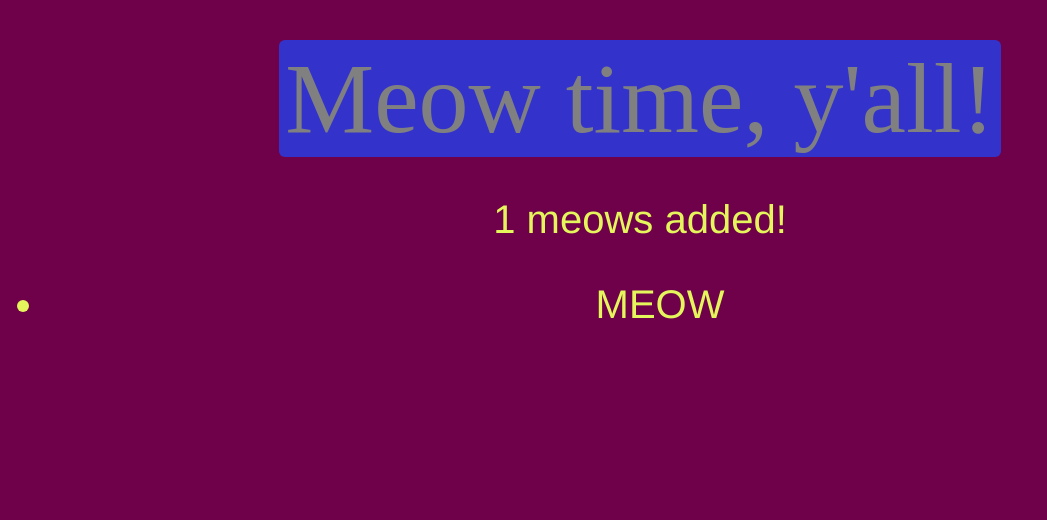
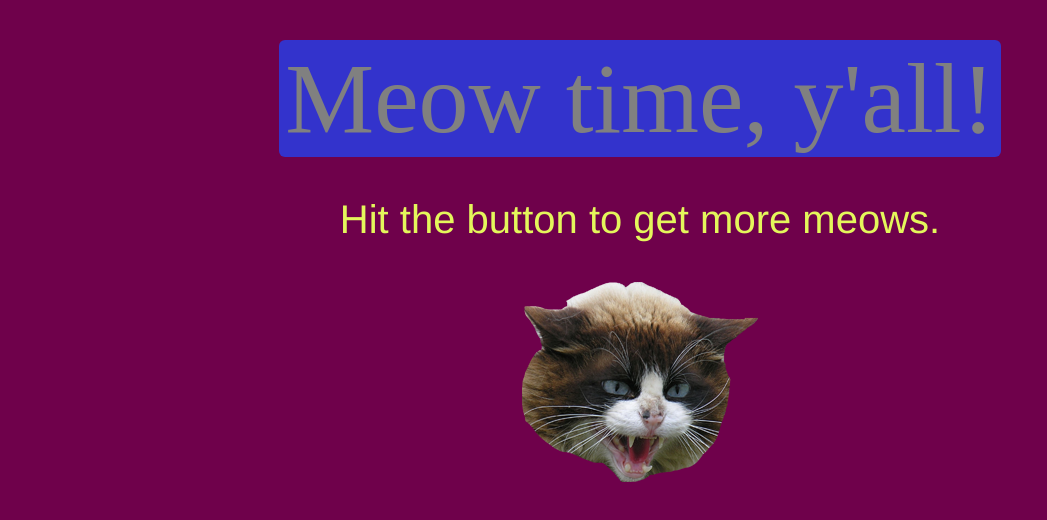
Before and after one commit to samhamm/atomfoolery, a plain HTML site: page index.html in a window 1280 px wide. Both pictures are taken after a click on the button "Meow time, y'all!". Shown: the whole page, without its empty margins (0-1047 px from the left). Drawn offline with Linux system fonts and the light colour scheme.

Commit message:
angry kitteh meow

```diff
--- a/app.js
+++ b/app.js
@@ -21,16 +21,24 @@ function meeeeeow() {
   console.log('meow sound');
 }
 
-function addMeow() {
-  meeeeeow();
-  delayMeow = window.setTimeout(meeeeeow, 5000);
-  meows += 1;
-  meowser.innerHTML = meows + ' meows added!';
-  var moreMeow = document.createElement('li');
-  moreMeow.textContent = 'MEOW';
-  three.appendChild(moreMeow);
+function angryMeow() {
+  var meowSound = new Audio('angry-cat-sound.wav');
+  meowSound.play();
+  console.log('meow sound');
 }
+
+// function addMeow() {
+//   meeeeeow();
+//   // delayMeow = window.setTimeout(meeeeeow, 5000);
+//   meows += 1;
+//   meowser.innerHTML = meows + ' meows added!';
+//   var moreMeow = document.createElement('li');
+//   moreMeow.textContent = 'MEOW';
+//   three.appendChild(moreMeow);
+// }
 
 // meowing();
 
-button.addEventListener('click', addMeow);
+button.addEventListener('click', meeeeeow);
+
+document.getElementById('angry').addEventListener('click', angryMeow);
--- a/index.html
+++ b/index.html
@@ -10,6 +10,7 @@
     <p id="two"></p>
     <button id="button">Meow time, y'all!</button>
     <p id="meowser">Hit the button to get more meows.</p>
+    <img id="angry" src="angry.png">
     <ul id="three"></ul>
     <script src="app.js"></script>
   </body>
```
Also changed, not shown: angry.png (added), 1 other file.
